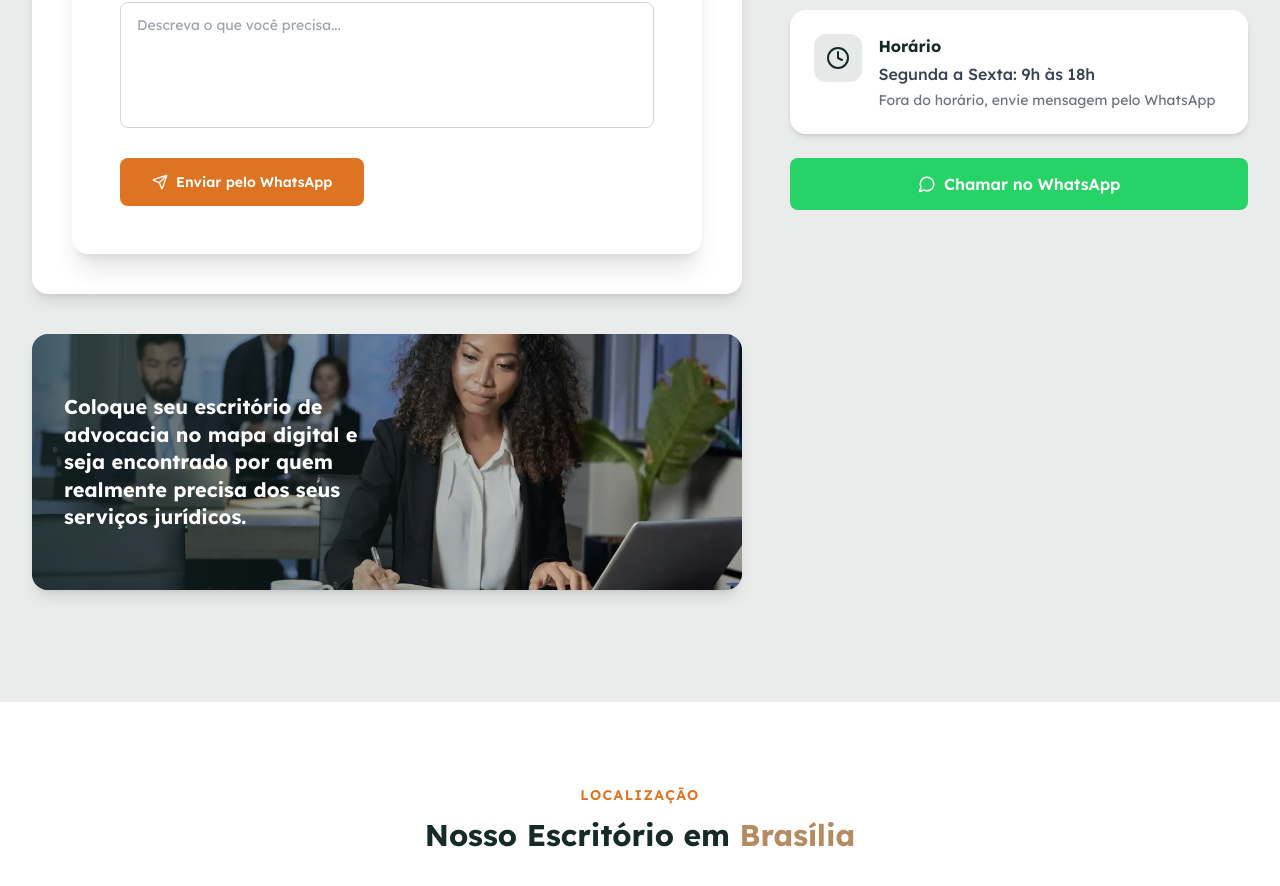
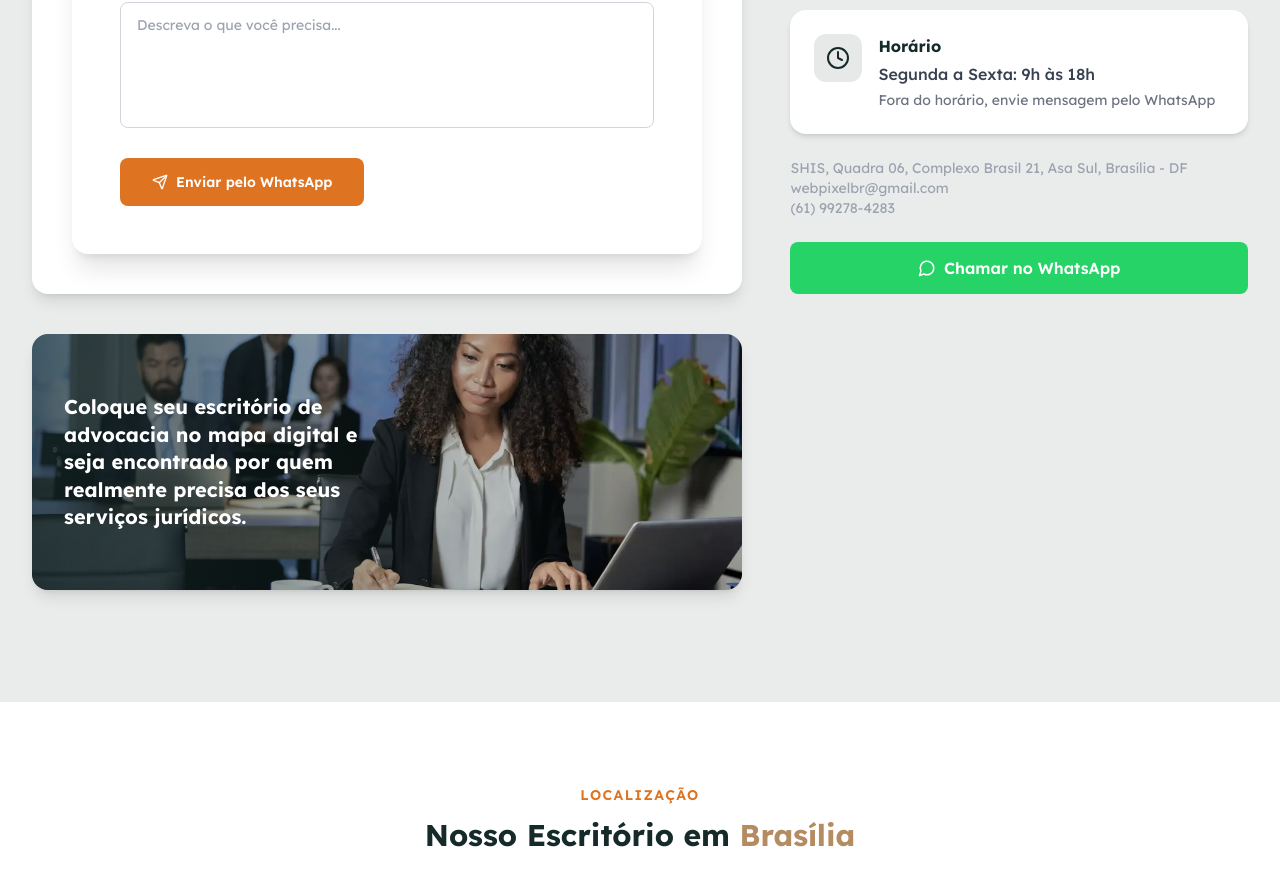
Before and after one commit to webpixeldf/seu-site-advogados, a Next.js app: page /contatos in a window 1280 px wide. Shown: the part 1881-2767 px from the top of the page. Built offline with nearby package versions, Linux system fonts and the light colour scheme.

Commit message:
Fix: EEAT - author microdata, contact address, dateModified

```diff
--- a/src/app/(frontend)/blog/[slug]/page.tsx
+++ b/src/app/(frontend)/blog/[slug]/page.tsx
@@ -88,7 +88,7 @@ export default async function BlogPostPage({ params }: BlogPostPageProps) {
               <Calendar size={16} />
               <time dateTime={post ? post.publishedAt : '2025-12-10'}>{post ? new Date(post.publishedAt).toLocaleDateString('pt-BR', { day: '2-digit', month: 'long', year: 'numeric' }) : '10 de dezembro de 2025'}</time>
             </div>
-            <span className="text-gray-400 font-lexend text-sm">Por Seu Site Advogados</span>
+            <span className="text-gray-400 font-lexend text-sm" rel="author">Por <span itemProp="author" itemScope itemType="https://schema.org/Organization"><span itemProp="name">Seu Site Advogados</span></span></span>
           </div>
         </div>
       </section>
@@ -104,6 +104,7 @@ export default async function BlogPostPage({ params }: BlogPostPageProps) {
               description: post.resumo,
               image: `https://seusiteadvogados.com.br${post.imagemUrl}`,
               datePublished: post.publishedAt,
+              dateModified: post.publishedAt,
               author: {
                 '@type': 'Organization',
                 name: 'Seu Site Advogados',
--- a/src/app/(frontend)/contatos/page.tsx
+++ b/src/app/(frontend)/contatos/page.tsx
@@ -8,6 +8,7 @@ export const metadata: Metadata = {
   title: 'Contato',
   description: 'Solicite um orçamento para criação de site para advogados. WhatsApp (61) 99278-4283 ou visite nosso escritório em Brasília.',
   alternates: { canonical: '/contatos' },
+  other: { 'page-type': 'contact' },
   openGraph: {
     title: 'Contato | Seu Site Advogados',
     description: 'Solicite um orçamento para criação de site para advogados. WhatsApp (61) 99278-4283.',
@@ -176,6 +177,13 @@ export default function ContatosPage() {
                 return <div key={card.title}>{inner}</div>
               })}
 
+              {/* Address */}
+              <address className="not-italic text-gray-400 font-lexend text-sm">
+                SHIS, Quadra 06, Complexo Brasil 21, Asa Sul, Brasília - DF<br />
+                <a href="mailto:webpixelbr@gmail.com">webpixelbr@gmail.com</a><br />
+                <a href="tel:+5561992784283">(61) 99278-4283</a>
+              </address>
+
               {/* CTA WhatsApp */}
               <a
                 href="https://wa.me/5561992784283?text=Ol%C3%A1%21%20Vim%20do%20site%20seusiteadvogados.com.br%20e%20gostaria%20de%20um%20or%C3%A7amento."
```
Also changed, not shown: 1 other file (tests, documents, lock files or other folders).
